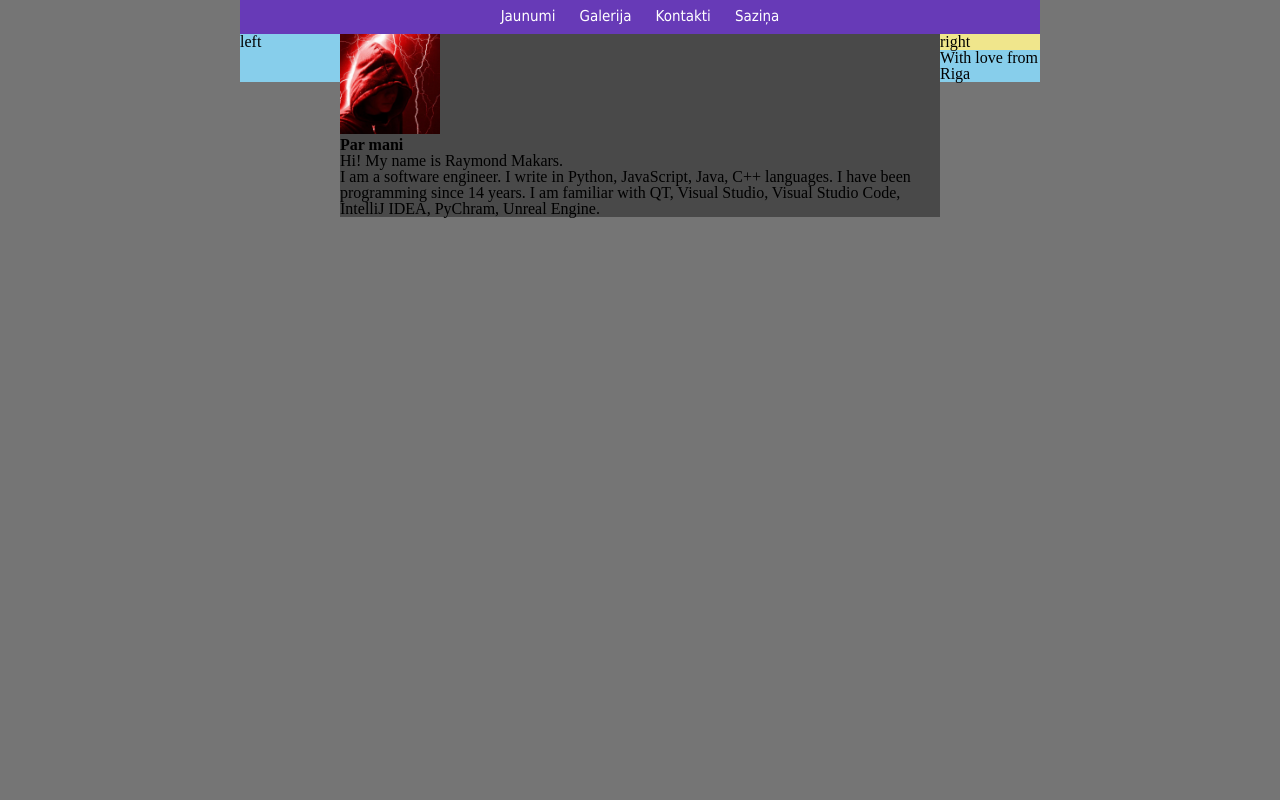
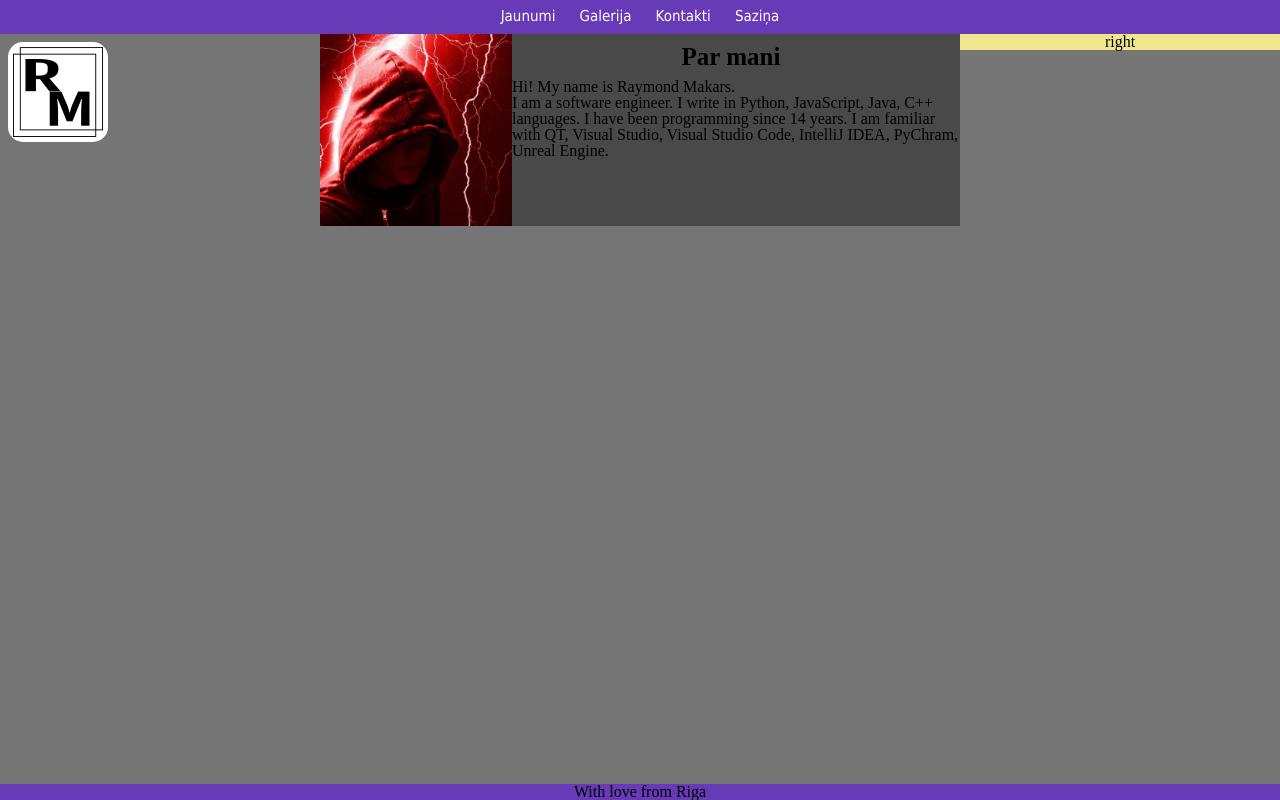
Before and after one commit to Reymai/RVT_video_tutorial, a plain HTML site: page index.html in a window 1280 px wide. Drawn offline with nearby package versions, Linux system fonts and the light colour scheme.

Commit message:
commit on master

```diff
--- a/css/style.css
+++ b/css/style.css
@@ -1,7 +1,14 @@
 body{
 	background-color: #757575;
-	width: 800px;
-	margin: 0px auto
+	left: 0;
+	width: 100%;
+	margin: 0px;
+}
+
+h2{
+	font-size: 25px;
+	text-align: center;
+	margin: 10px;
 }
 
 .menu{
@@ -11,24 +18,31 @@ body{
 }
 
 .leftSide{
-	width: 100px;
+	width: 25%;
 	float: left;
+	text-align: center;
 }
 
 .main{
 	background-color:  #494949;
-	width: 600px;
+	width: 50%;
 	float :left;
 }
 
 .rightSide{
 	background-color: khaki;
-	width: 100px;
+	width: 25%;
 	float: left;
+	text-align: center;
 }
 
-.footer{
-	background-color: skyblue;
+footer{
+	background-color: #673ab7;
+	text-align: center;
+	position: fixed;
+	left: 0;
+	bottom: 0;
+	width: 100%;
 }
 
 .menu>ul>li{
@@ -46,14 +60,21 @@ body{
 }
 
 .gallery img{
-	max-width: 100px;
+	max-width: 80px;
 }
 
 .menu-gallery{
 	text-align: center;
 }
 
-.ava{
+.ava img{
 	float: left;
-	width: 100%;
+	max-width: 30%;
 }
+
+.logo{
+	float: left;
+	margin: 8px;
+	max-width: 100px;
+	border-radius: 15%;
+}
--- a/index.html
+++ b/index.html
@@ -18,16 +18,18 @@
 				<li><a href="sazina.html">Saziņa</a></li>
 			</ul>
 		</div>
-		<div class="leftSide">left</div>
+		<div class="leftSide">
+			<a href="index.html"><img class="logo" src="./assets/logo.png" alt="LOGO"></a>
+		</div>
 		<div class="main mainPage">
-			<a href="./assets/ava.jpg" data-lightbox="example-set" data-tilte="Click here!" class="gallery">
+			<a class="ava" href="./assets/ava.jpg" data-lightbox="example-set" data-tilte="Click here!" class="gallery">
 				<img src="./assets/ava.jpg" alt="ava.jpg">
 			</a>
 			<h2>Par mani</h2>
 			Hi! My name is Raymond Makars.<br>
 			I am a software engineer. I write in Python, JavaScript, Java, C++ languages. I have been programming since 14 years. I am familiar with QT, Visual Studio, Visual Studio Code, IntelliJ IDEA, PyChram, Unreal Engine.</div>
 		<div class="rightSide">right</div>
-		<div class="footer">With love from Riga</div>
+		<footer>With love from Riga</footer>
 	</div>
 	<script src="./libs/lightbox/js/lightbox.js"></script>
 </body>
```
Also changed, not shown: assets/logo.png (added).
